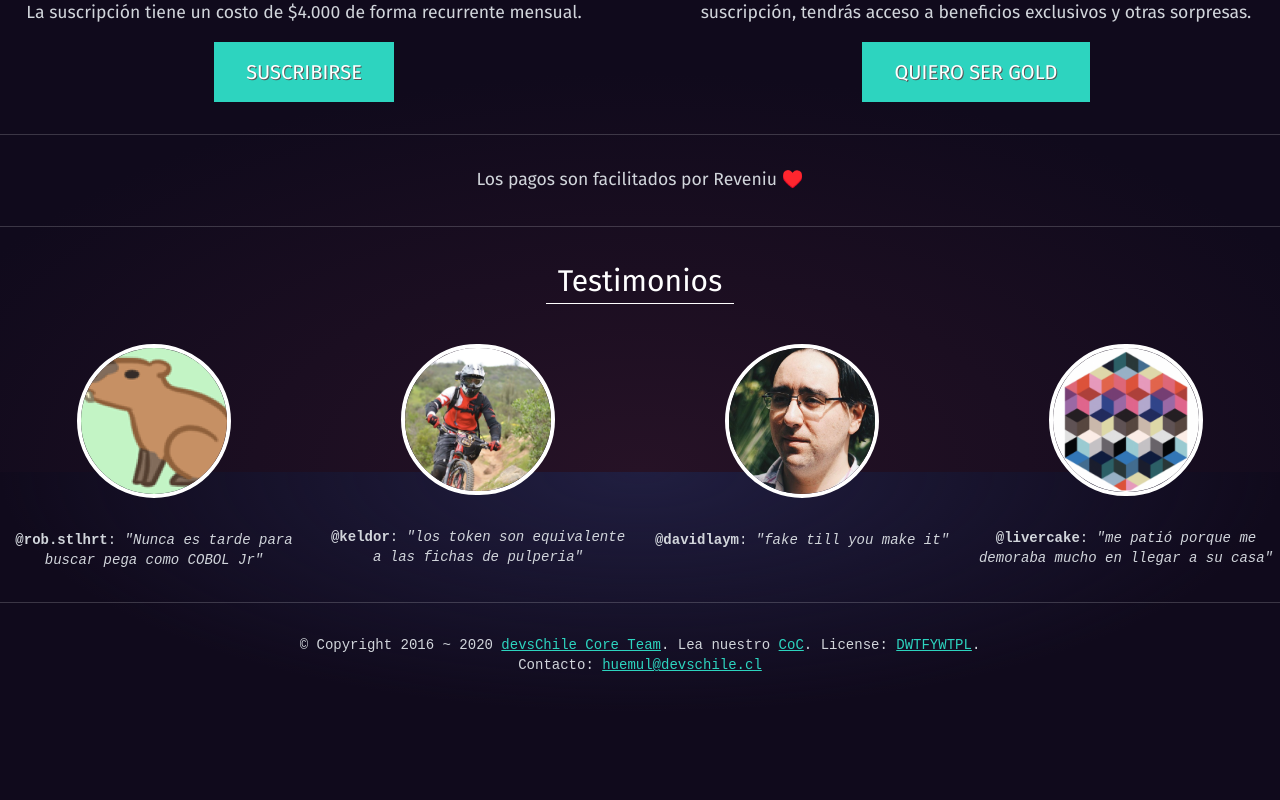
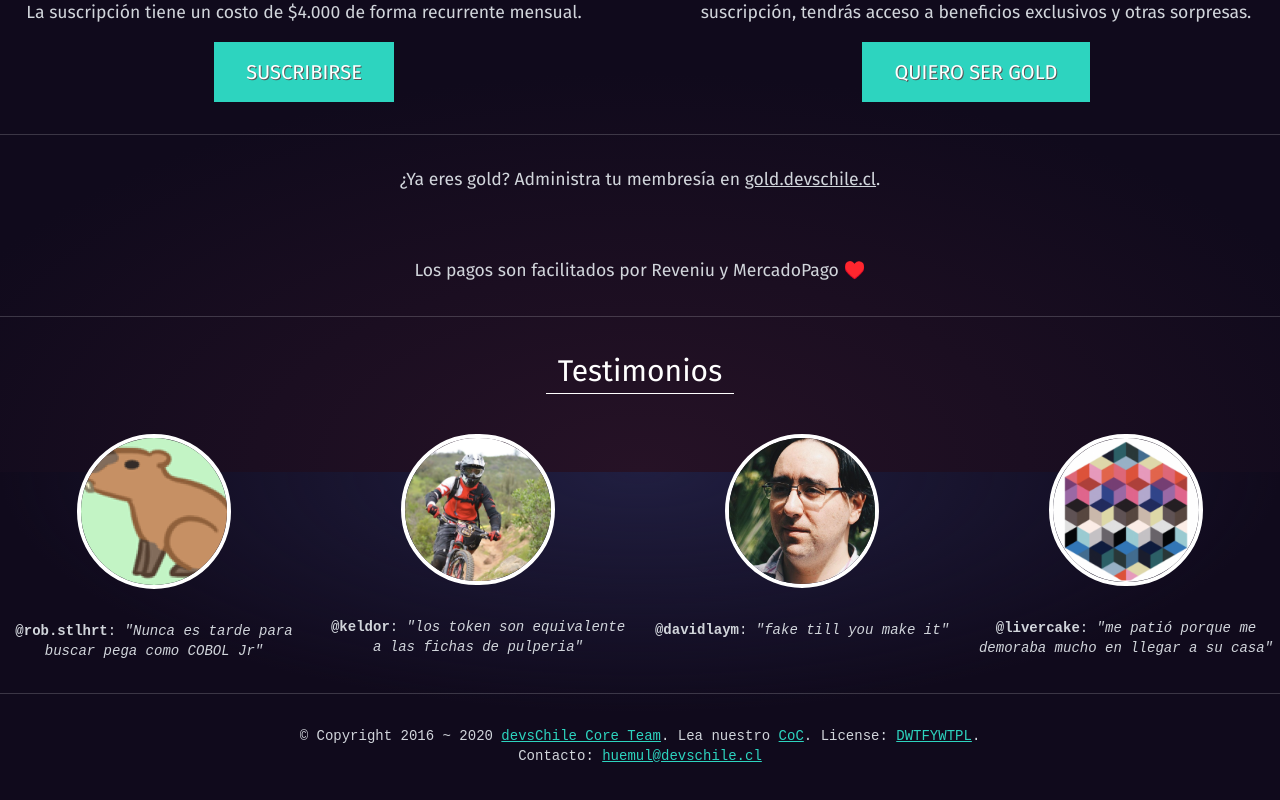
Before and after one commit to devschile/devschile.cl, a Vue app: page / in a window 1280 px wide. Shown: the part 1928-2728 px from the top of the page. Before the commit the page ends 2683 px from the top, so only its background shows below. Built offline with nearby package versions, Linux system fonts and the light colour scheme.

Commit message:
fix(gold): route one-off membership to Gold account

```diff
--- a/src/App.vue
+++ b/src/App.vue
@@ -118,7 +118,7 @@ const inviteLink = import.meta.env.VITE_SLACK_INVITE_LINK;
         <a
           class="bg-teal-400 px-4 py-2 text-xl uppercase text-white inline-block"
           target="_blank"
-          href="https://app.reveniu.com/checkout-custom-link/X6wYvaeZJ4RDFJFKEF93bTBEUOXhTUVV"
+          href="https://gold.devschile.cl"
           style="text-shadow: 1px 1px #555; padding: 1rem 2rem;"
         >
           Quiero ser gold
@@ -128,7 +128,11 @@ const inviteLink = import.meta.env.VITE_SLACK_INVITE_LINK;
     <hr class="my-8 opacity-20">
     <div class="grid gap-16 md:grid-cols-1 text-center">
       <span>
-      Los pagos son facilitados por <a href="https://reveniu.com/" target="_blank">Reveniu</a> ♥️
+        ¿Ya eres gold? Administra tu membresía en
+        <a href="https://gold.devschile.cl" target="_blank" class="underline">gold.devschile.cl</a>.
+      </span>
+      <span>
+      Los pagos son facilitados por <a href="https://reveniu.com/" target="_blank">Reveniu</a> y <a href="https://www.mercadopago.cl/" target="_blank">MercadoPago</a> ♥️
       </span>
     </div>
     <hr class="my-8 opacity-20">
```
